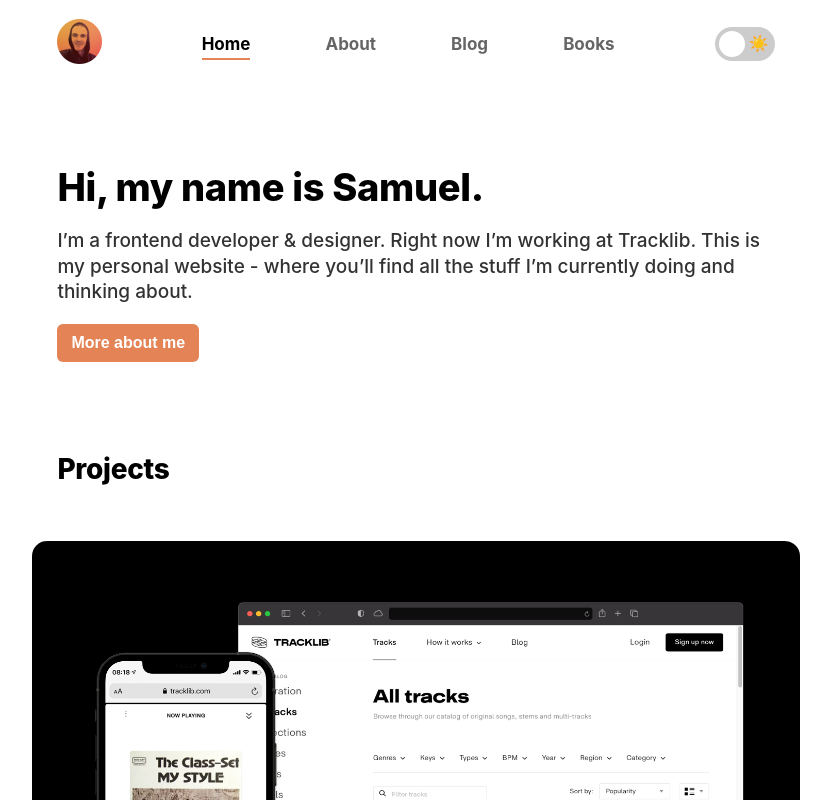
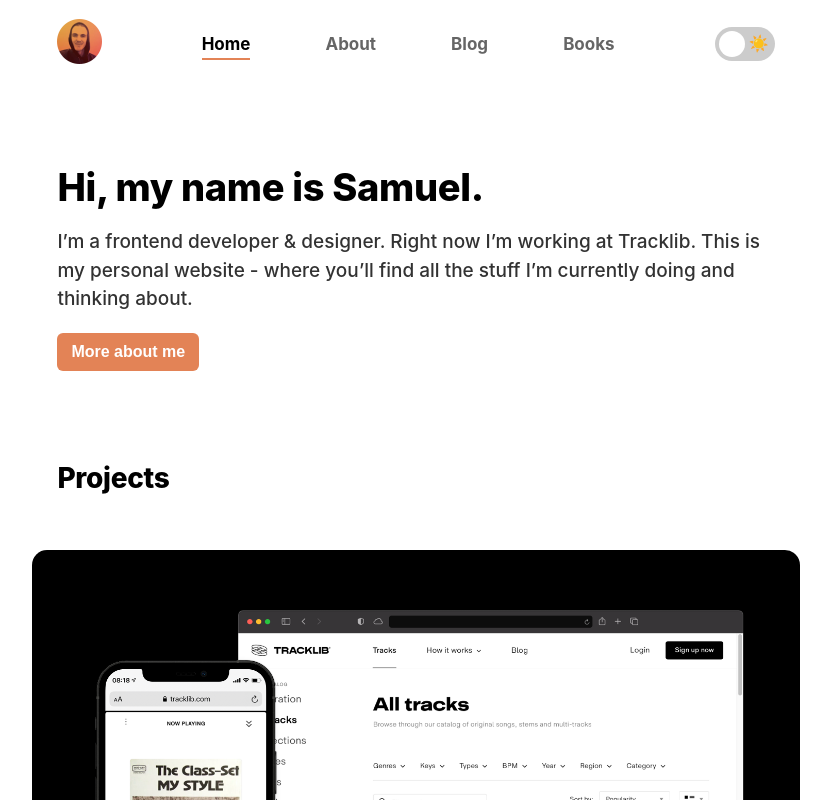
Before and after one commit to samuelkraft/samuelkraft-next, a Next.js app: page / in a window 1280 px wide. Shown: the top 800 px of the page, without its empty margins (224-1055 px from the left). Built offline with nearby package versions, Linux system fonts and the light colour scheme; no server answers.

Commit message:
Increase pageheading desc line-height

```diff
--- a/components/pageheader.module.scss
+++ b/components/pageheader.module.scss
@@ -21,11 +21,10 @@
 .description {
   font-weight: 500;
   font-size: 17px;
-  line-height: 1.4;
+  line-height: 1.5;
   opacity: 0.8;
 
   @media (min-width: 480px) {
     font-size: 19px;
-    line-height: 1.35;
   }
 }
```
